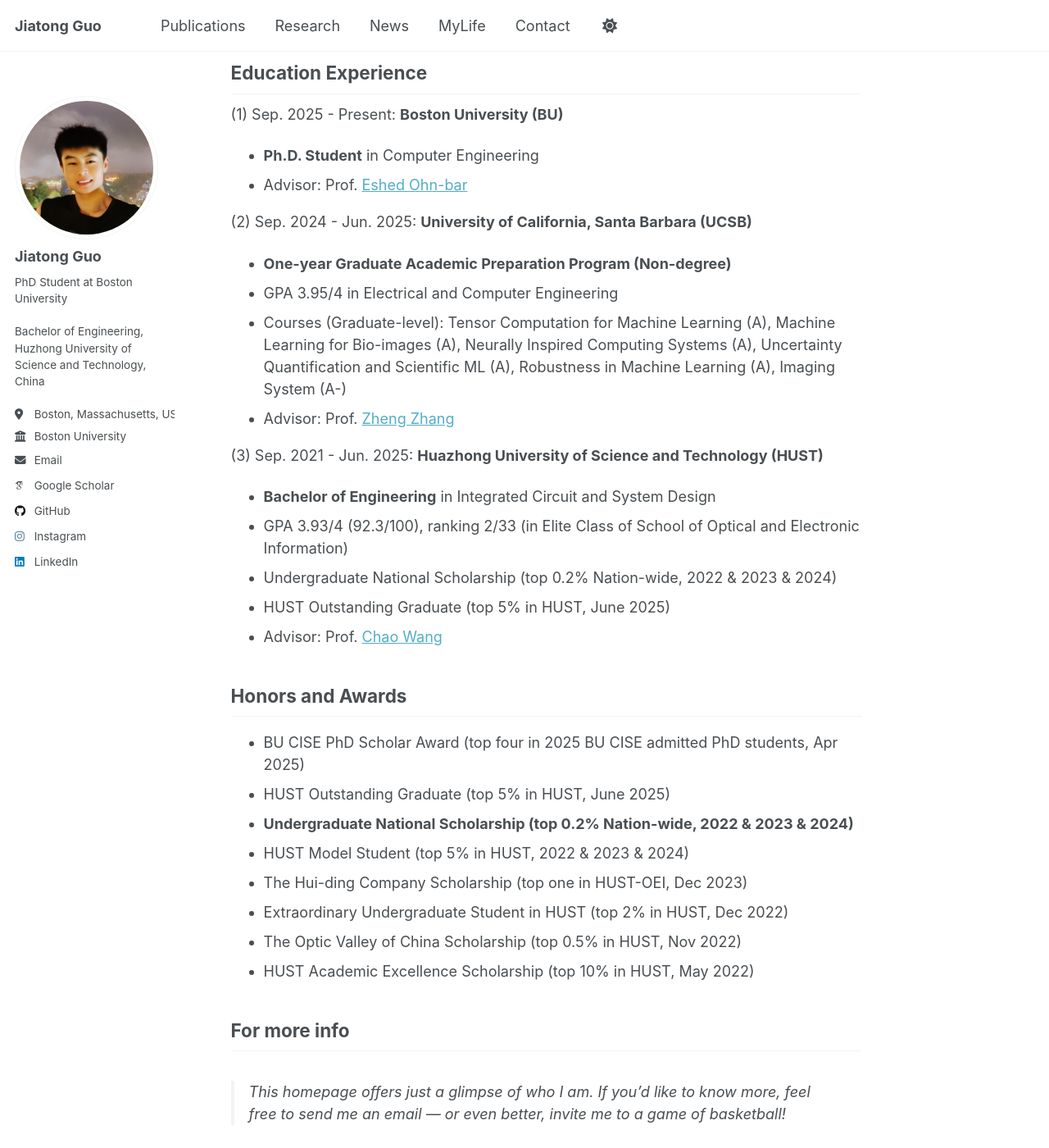
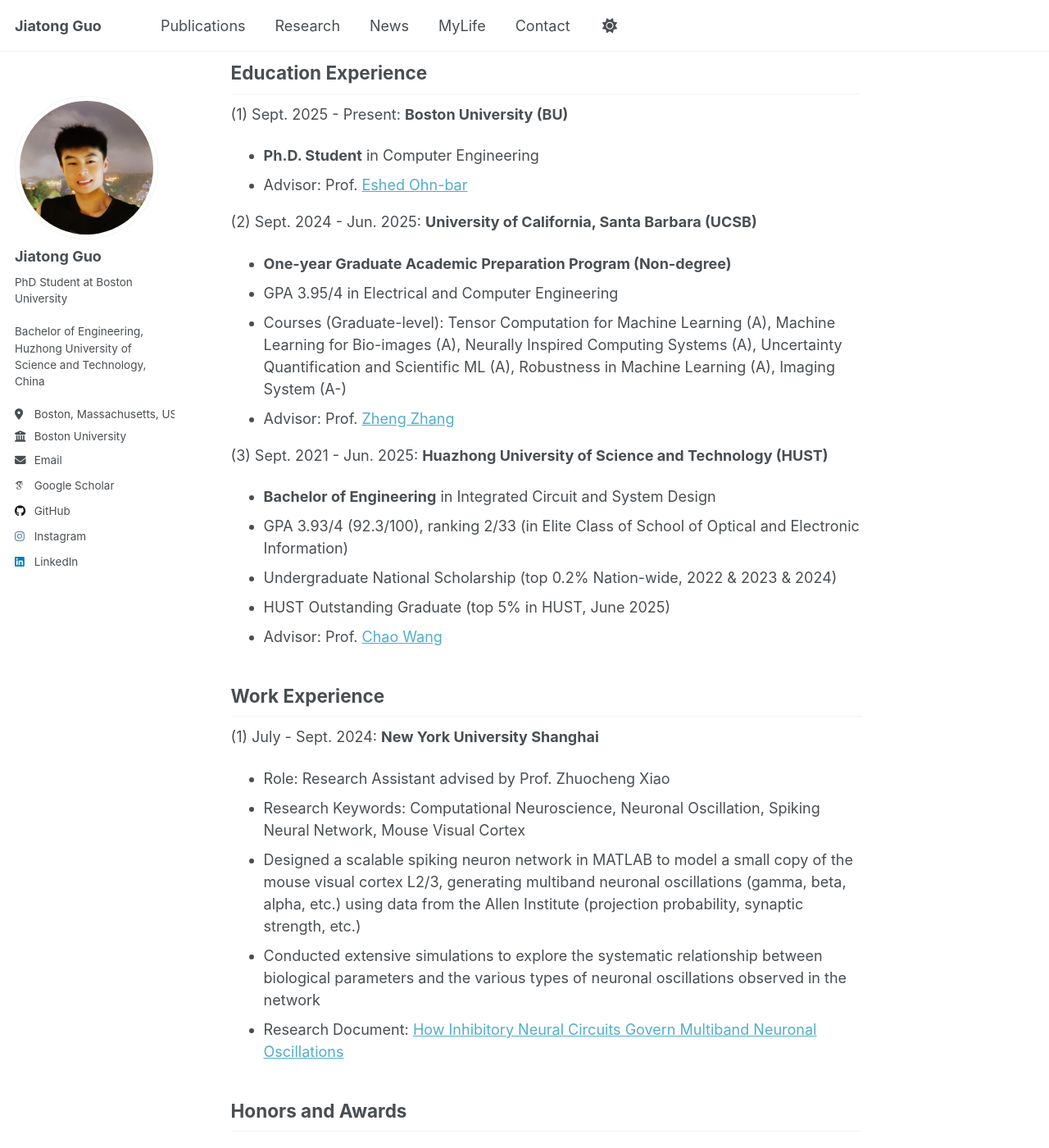
Before and after one commit to guojiatong/guojiatong.github.io, a Jekyll site: the page built from _pages/about.md, in a window 1280 px wide and 1400 px high, scrolled down 597 px. Shown: the whole window at 82% size. Built offline with Jekyll 4.4.1, drawn with Linux system fonts in a browser that asks for light colours; some web fonts are replaced; a script that is not in the unit is left out.

Commit message:
Update about.md

```diff
--- a/_pages/about.md
+++ b/_pages/about.md
@@ -26,22 +26,31 @@ Human-Machine Interaction, Neuromorphic Computing, Machine Learning, Computer Vi
 
 Education Experience
 ------
-(1) Sep. 2025 - Present: **Boston University (BU)**
+(1) Sept. 2025 - Present: **Boston University (BU)**
 * **Ph.D. Student** in Computer Engineering
 * Advisor: Prof. [Eshed Ohn-bar](https://scholar.google.com/citations?hl=en&user=p9zVBV4AAAAJ&view_op=list_works&sortby=pubdate)
 
-(2) Sep. 2024 - Jun. 2025: **University of California, Santa Barbara (UCSB)**
+(2) Sept. 2024 - Jun. 2025: **University of California, Santa Barbara (UCSB)**
 * **One-year Graduate Academic Preparation Program (Non-degree)**
 * GPA 3.95/4 in Electrical and Computer Engineering
 * Courses (Graduate-level): Tensor Computation for Machine Learning (A), Machine Learning for Bio-images (A), Neurally Inspired Computing Systems (A), Uncertainty Quantification and Scientific ML (A), Robustness in Machine Learning (A), Imaging System (A-)
 * Advisor: Prof. [Zheng Zhang](https://scholar.google.com/citations?hl=en&user=qeahx5QAAAAJ&view_op=list_works&sortby=pubdate)
 
-(3) Sep. 2021 - Jun. 2025: **Huazhong University of Science and Technology (HUST)**
+(3) Sept. 2021 - Jun. 2025: **Huazhong University of Science and Technology (HUST)**
 * **Bachelor of Engineering** in Integrated Circuit and System Design
 * GPA 3.93/4 (92.3/100), ranking 2/33 (in Elite Class of School of Optical and Electronic Information)
 * Undergraduate National Scholarship (top 0.2% Nation-wide, 2022 & 2023 & 2024)
 * HUST Outstanding Graduate (top 5% in HUST, June 2025)
 * Advisor: Prof. [Chao Wang](https://ieeexplore.ieee.org/author/37088353491)
+
+Work Experience
+------
+(1) July - Sept. 2024: **New York University Shanghai**
+- Role: Research Assistant advised by Prof. Zhuocheng Xiao
+- Research Keywords: Computational Neuroscience, Neuronal Oscillation, Spiking Neural Network, Mouse Visual Cortex
+- Designed a scalable spiking neuron network in MATLAB to model a small copy of the mouse visual cortex L2/3, generating multiband neuronal oscillations (gamma, beta, alpha, etc.) using data from the Allen Institute (projection probability, synaptic strength, etc.)
+- Conducted extensive simulations to explore the systematic relationship between biological parameters and the various types of neuronal oscillations observed in the network
+- Research Document: [How Inhibitory Neural Circuits Govern Multiband Neuronal Oscillations](https://drive.google.com/file/d/1pqIziOuovjc3ZIlvWkT5Ww1aOIFoRuK7/view)
 
 
 Honors and Awards
```
